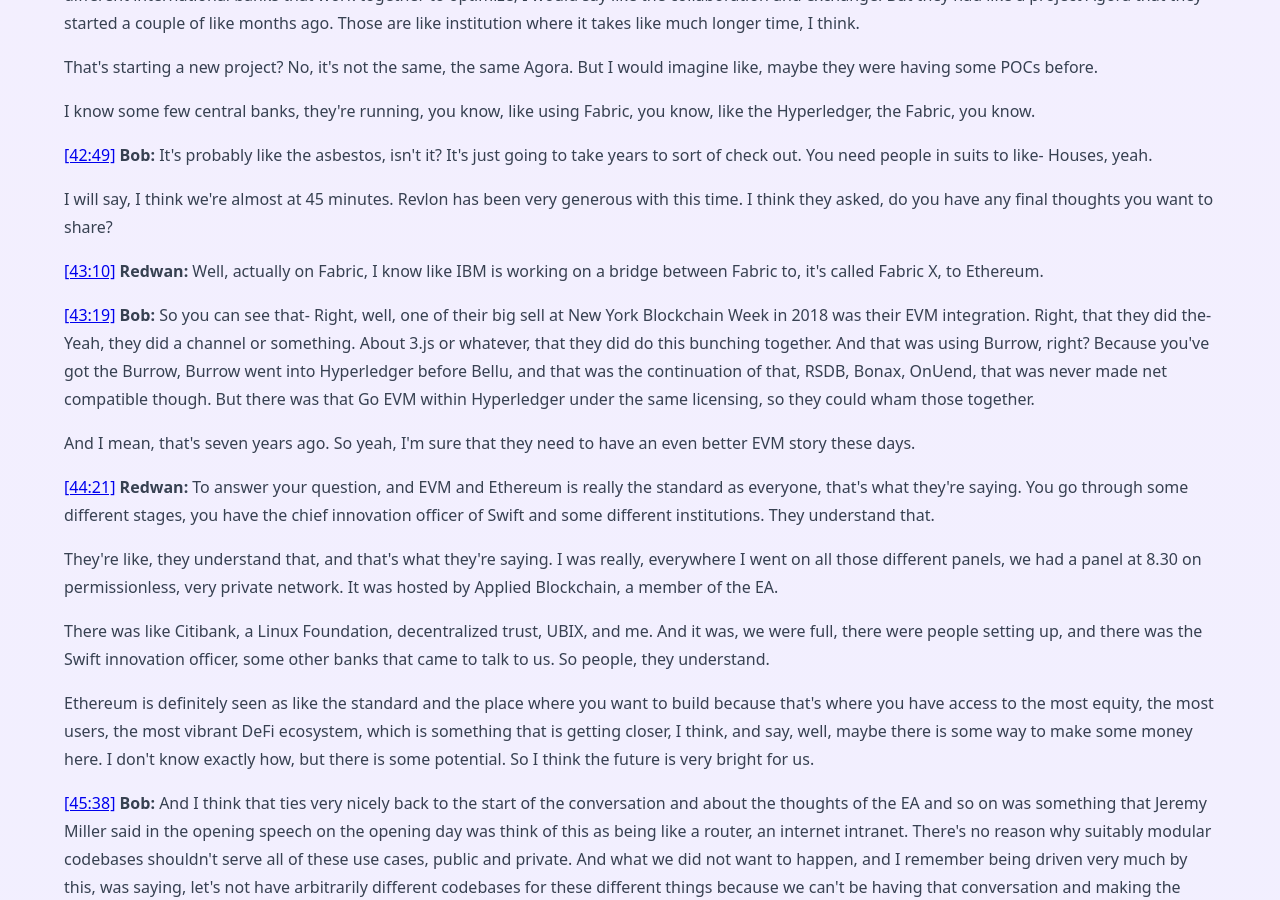
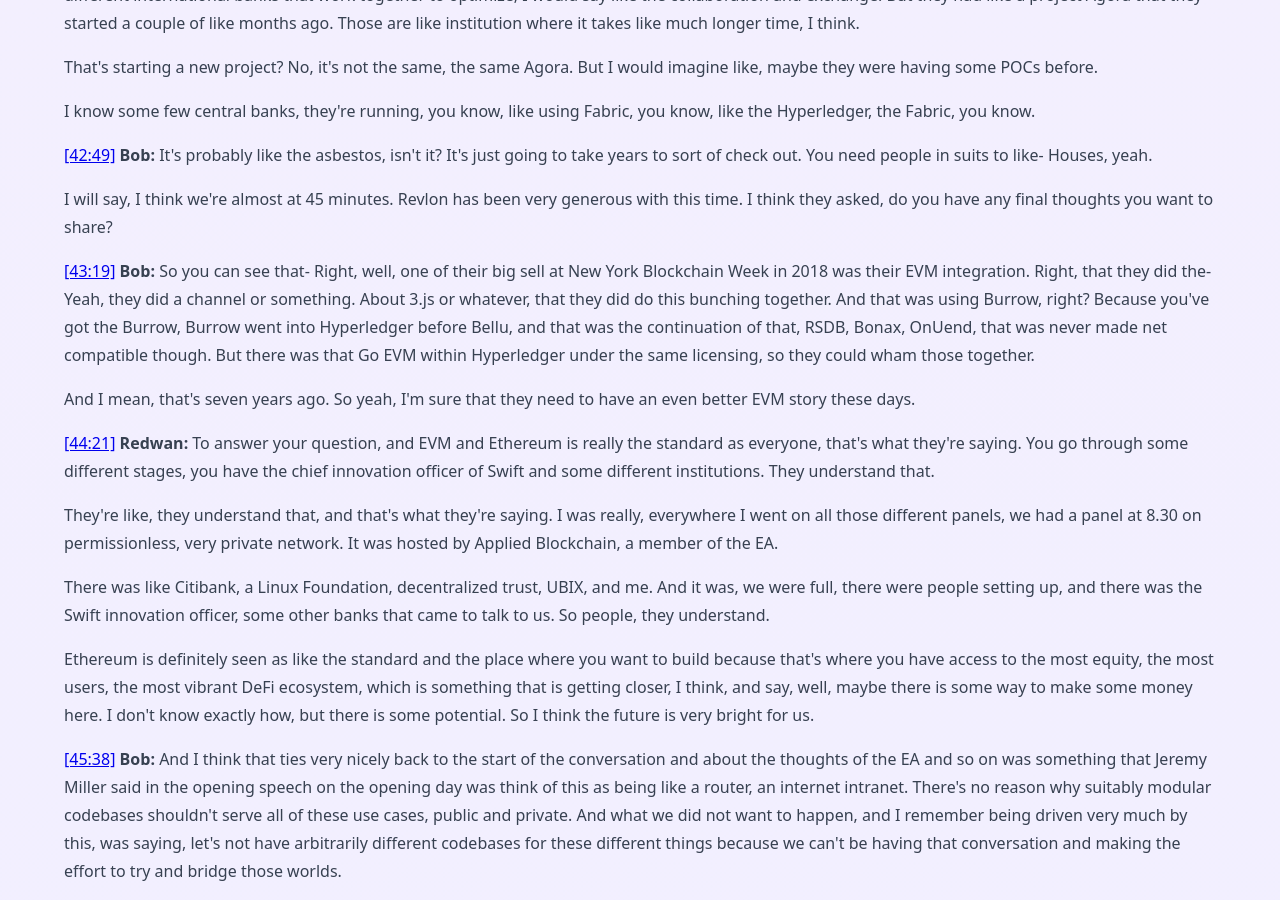
Before and after one commit to stratomercata/stratomercata-website, a Jekyll site: the page built from source/_videos/institutions-want-tokens-how-is-ethereum-keeping-up.md, in a window 1280 px wide and 900 px high, scrolled down 15154 px. Built offline with Jekyll 4.4.1, drawn with Linux system fonts in a browser that asks for light colours; comment, search, counter and statistics services are not loaded.

Commit message:
Remove Redwan line at his request (#5)

```diff
--- a/source/_videos/institutions-want-tokens-how-is-ethereum-keeping-up.md
+++ b/source/_videos/institutions-want-tokens-how-is-ethereum-keeping-up.md
@@ -545,9 +545,6 @@
 
 I will say, I think we're almost at 45 minutes. Revlon has been very generous with this time. I think they asked, do you have any final thoughts you want to share?
 
-[[43:10]](https://www.youtube.com/watch?v=CNavXFv3ats&t=2590s) **Redwan:**
-Well, actually on Fabric, I know like IBM is working on a bridge between Fabric to, it's called Fabric X, to Ethereum.
-
 [[43:19]](https://www.youtube.com/watch?v=CNavXFv3ats&t=2599s) **Bob:**
 So you can see that- Right, well, one of their big sell at New York Blockchain Week in 2018 was their EVM integration. Right, that they did the- Yeah, they did a channel or something. About 3.js or whatever, that they did do this bunching together. And that was using Burrow, right? Because you've got the Burrow, Burrow went into Hyperledger before Bellu, and that was the continuation of that, RSDB, Bonax, OnUend, that was never made net compatible though. But there was that Go EVM within Hyperledger under the same licensing, so they could wham those together.
 
```
